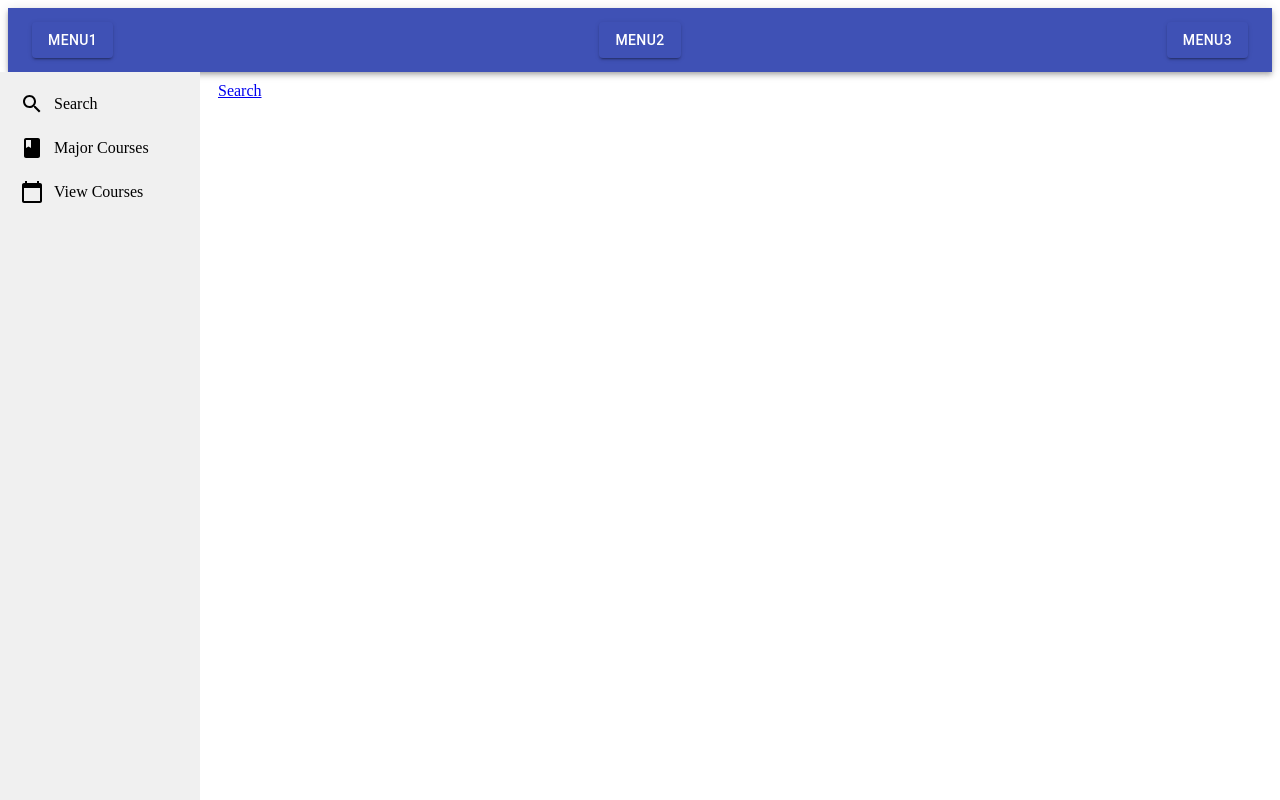
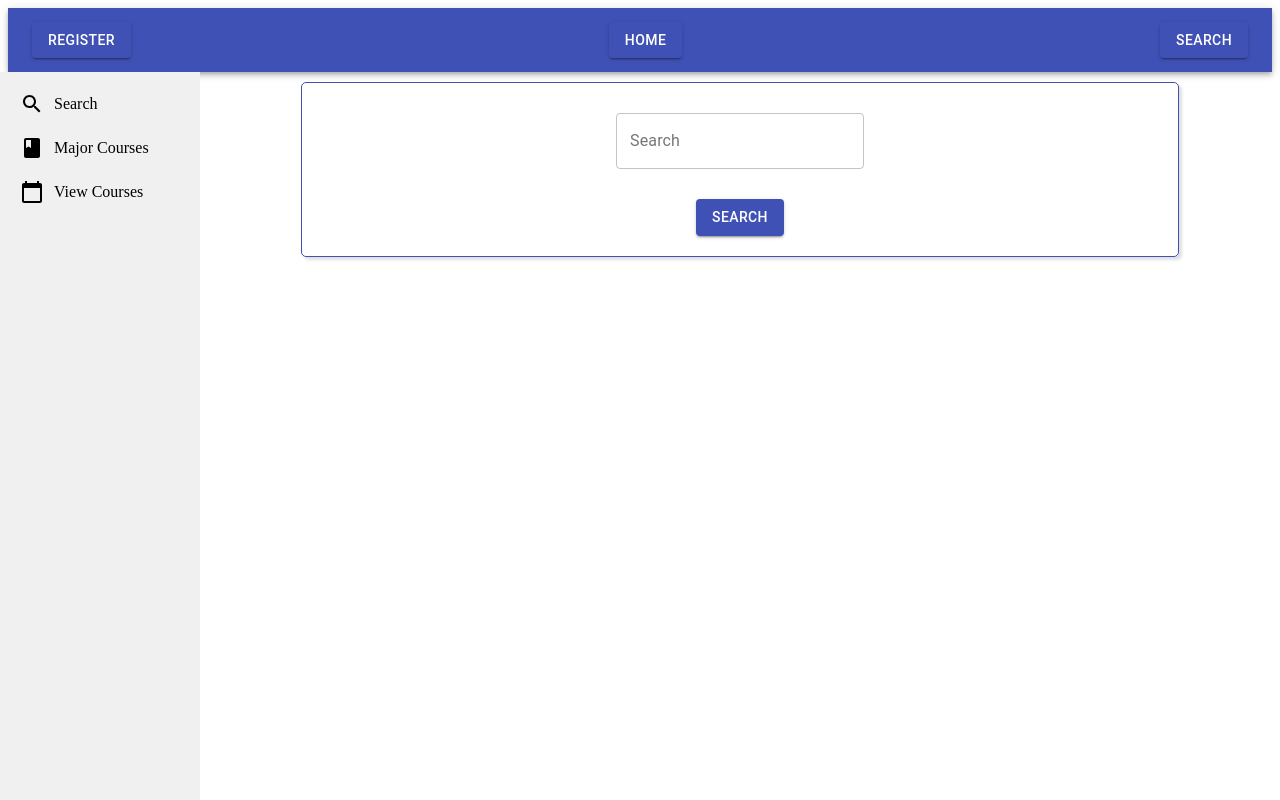
Before and after one commit to CS532-Spring23-Course-Registration/TBD-Target-Brainstorm-Develop, a React (Create React App) app in the folder Front-End/: page /search in a window 1280 px wide. Built offline with nearby package versions, Linux system fonts and the light colour scheme; what @react-pdf/renderer would draw is missing.

Commit message:
developped a search function

```diff
--- a/Front-End/package.json
+++ b/Front-End/package.json
@@ -2,6 +2,7 @@
   "name": "cs532_test",
   "version": "0.1.0",
   "private": true,
+  "proxy": "http://127.0.0.1:5000",
   "homepage": "/reghome",
   "dependencies": {
     "@material-ui/core": "^4.12.4",
--- a/Front-End/src/App.js
+++ b/Front-End/src/App.js
@@ -3,7 +3,7 @@ import Login from "./Pages/Login";
 import SignupForm from "./Pages/Signup";
 import Menu from "./Components/Menu";
 import { BrowserRouter as Router, Route, Routes } from "react-router-dom";
-import Test from "./Components/PDF";
+import PDF from "./Components/PDF";
 import CRegHome from "./Pages/Register/CRegHome";
 import CSearch from "./Pages/Register/CSearch";
 import MajorList from "./Pages/Register/MajorList";
@@ -21,7 +21,7 @@ function App() {
           <Route exact path="/signup" element={<SignupForm />} />
           <Route path="/login" element={<Login />} />
           <Route path="/home" element={<Home />} />
-          <Route path="/test" element={<Test />} />
+          <Route path="/pdf" element={<PDF />} />
           <Route path="/reghome" element={<CRegHome />} />
           <Route path="/search" element={<CSearch />} />
           <Route path="/majorlist" element={<MajorList />} />
--- a/Front-End/src/Components/Menu.js
+++ b/Front-End/src/Components/Menu.js
@@ -27,24 +27,29 @@ function Menu() {
     <div className={classes.root}>
       <AppBar position="static">
         <Toolbar className={classes.toolbar}>
-          <Button variant="contained" color="primary" component={Link} to="/">
-            Menu1
+          <Button
+            variant="contained"
+            color="primary"
+            component={Link}
+            to="/reghome"
+          >
+            Register
           </Button>
           <Button
             variant="contained"
             color="primary"
             component={Link}
-            to="/Home"
+            to="/home"
           >
-            Menu2
+            Home
           </Button>
           <Button
             variant="contained"
             color="primary"
             component={Link}
-            to="/Home"
+            to="/search"
           >
-            Menu3
+            Search
           </Button>
         </Toolbar>
       </AppBar>
--- a/Front-End/src/Pages/Register/CSearch.js
+++ b/Front-End/src/Pages/Register/CSearch.js
@@ -1,29 +1,91 @@
-import React from "react";
+import React, { useState, useEffect } from "react";
 import CRegHome from "./CRegHome";
 import { makeStyles } from "@material-ui/core/styles";
 import { Link } from "react-router-dom";
+import TextField from "@material-ui/core/TextField";
+import Button from "@material-ui/core/Button";
 
-const useStyles = makeStyles({
+const useStyles = makeStyles((theme) => ({
   root: {
     display: "flex",
-    width: "100px",
+    width: "90%-200px",
     height: "100%",
     marginLeft: "200px",
     boxSizing: "border-box",
   },
   contents: {
+    display: "flex",
     padding: "10px",
+    width: "100%",
+    alignItems: "center",
+    justifyContent: "center",
+    flexDirection: "column",
   },
-});
+  form: {
+    display: "flex",
+    flexDirection: "column",
+    alignItems: "center",
+    justifyContent: "center",
+    padding: "20px",
+    width: "80%",
+    border: `1px solid ${theme.palette.primary.main}`,
+    borderRadius: "5px",
+    boxShadow: `3px 3px 3px ${theme.palette.grey[300]}`,
+  },
+  input: {
+    margin: "10px",
+  },
+  button: {
+    marginTop: "20px",
+  },
+  results: {
+    marginTop: "20px",
+  },
+}));
 
 function CSearch() {
   const classes = useStyles();
+  const [searchTerm, setSearchTerm] = useState("");
+  const [searchResults, setSearchResults] = useState([]);
+
+  const handleSearch = (e) => {
+    e.preventDefault();
+    fetch(`http://127.0.0.1:5000/courses?search=${searchTerm}`)
+      .then((res) => res.json())
+      .then((data) => {
+        setSearchResults(data.courses);
+        console.log(data);
+      });
+  };
 
   return (
     <div className={classes.root}>
       <CRegHome />
       <div className={classes.contents}>
-        <Link to="/courses">Search</Link>
+        <form className={classes.form} onSubmit={handleSearch}>
+          <TextField
+            className={classes.input}
+            label="Search"
+            variant="outlined"
+            value={searchTerm}
+            onChange={(e) => setSearchTerm(e.target.value)}
+          />
+          <Button
+            className={classes.button}
+            variant="contained"
+            color="primary"
+            type="submit"
+          >
+            Search
+          </Button>
+        </form>
+        {searchResults.length > 0 && (
+          <div className={classes.results}>
+            {searchResults.map((result, i) => (
+              <p key={i}>{result}</p>
+            ))}
+          </div>
+        )}{" "}
       </div>
     </div>
   );
```
Also changed, not shown: 2 other files (tests, documents, lock files or other folders).
